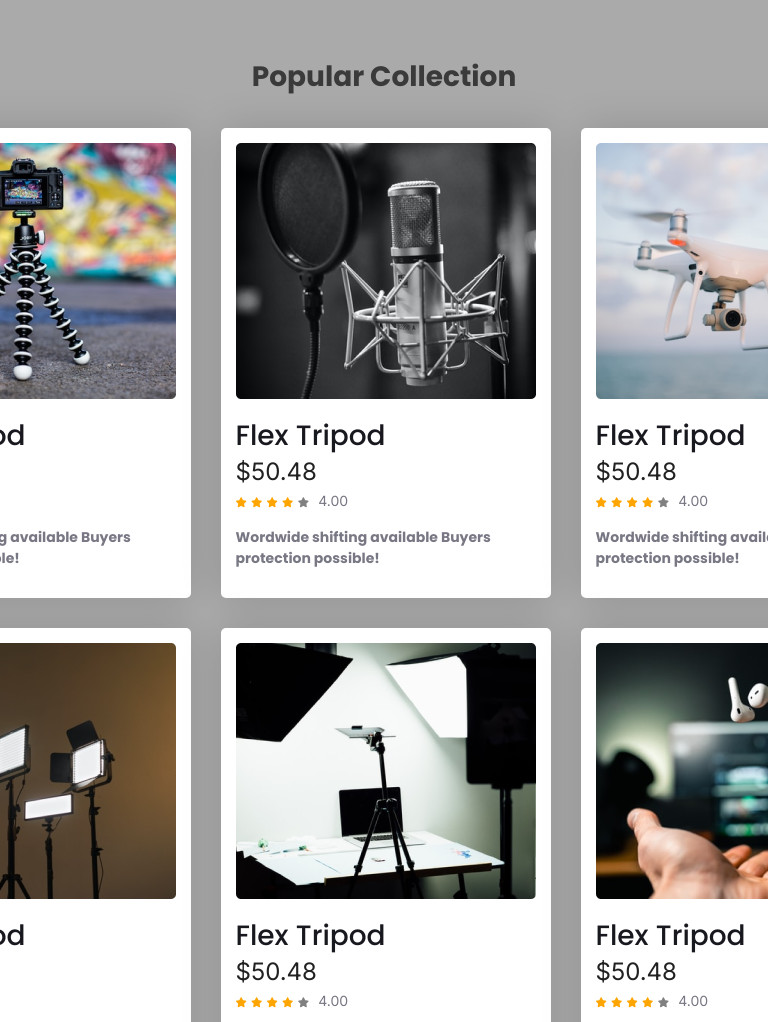
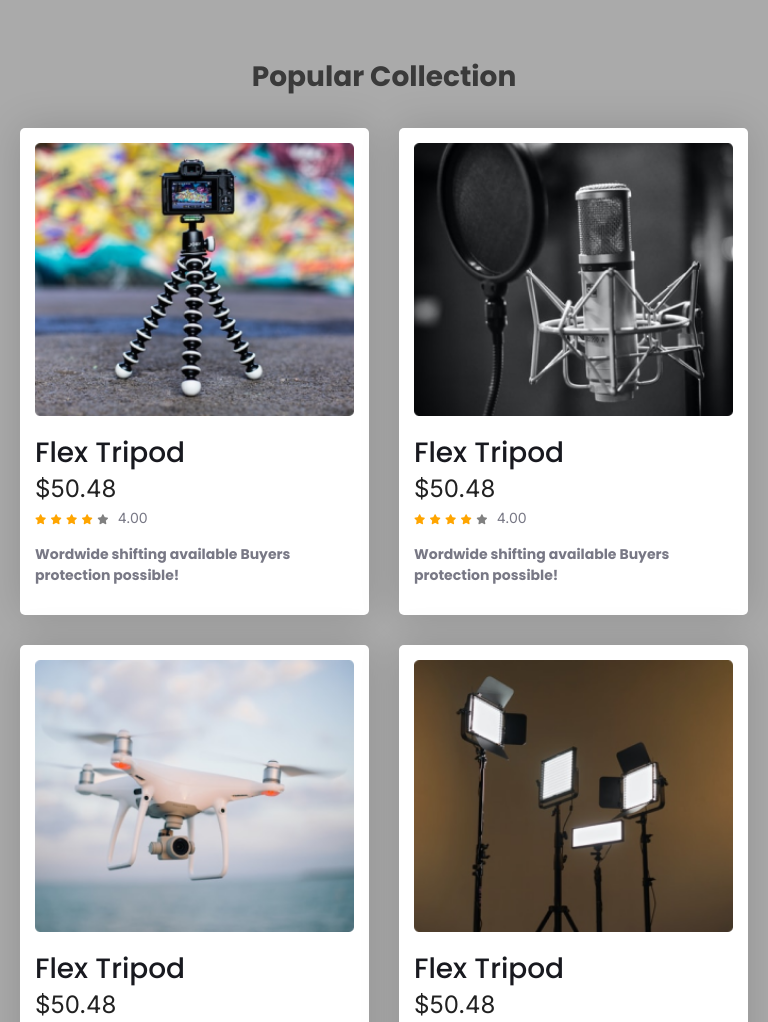
Before and after one commit to parasite-e/influencer-gear, a plain HTML site: page index.html in a window 768 px wide. Shown: the part 740-1762 px from the top of the page. Drawn offline with Linux system fonts and the light colour scheme.

Commit message:
tablet responsive

```diff
--- a/style.css
+++ b/style.css
@@ -244,3 +244,13 @@ footer a{
 }
 
 }
+
+/*---------- tablet device  ---------*/
+
+@media only screen and (min-width: 688px ) and (max-width:992px) {
+    .collections{
+        grid-template-columns: repeat(2,1fr);
+        width: 100%;
+}
+
+}
```
